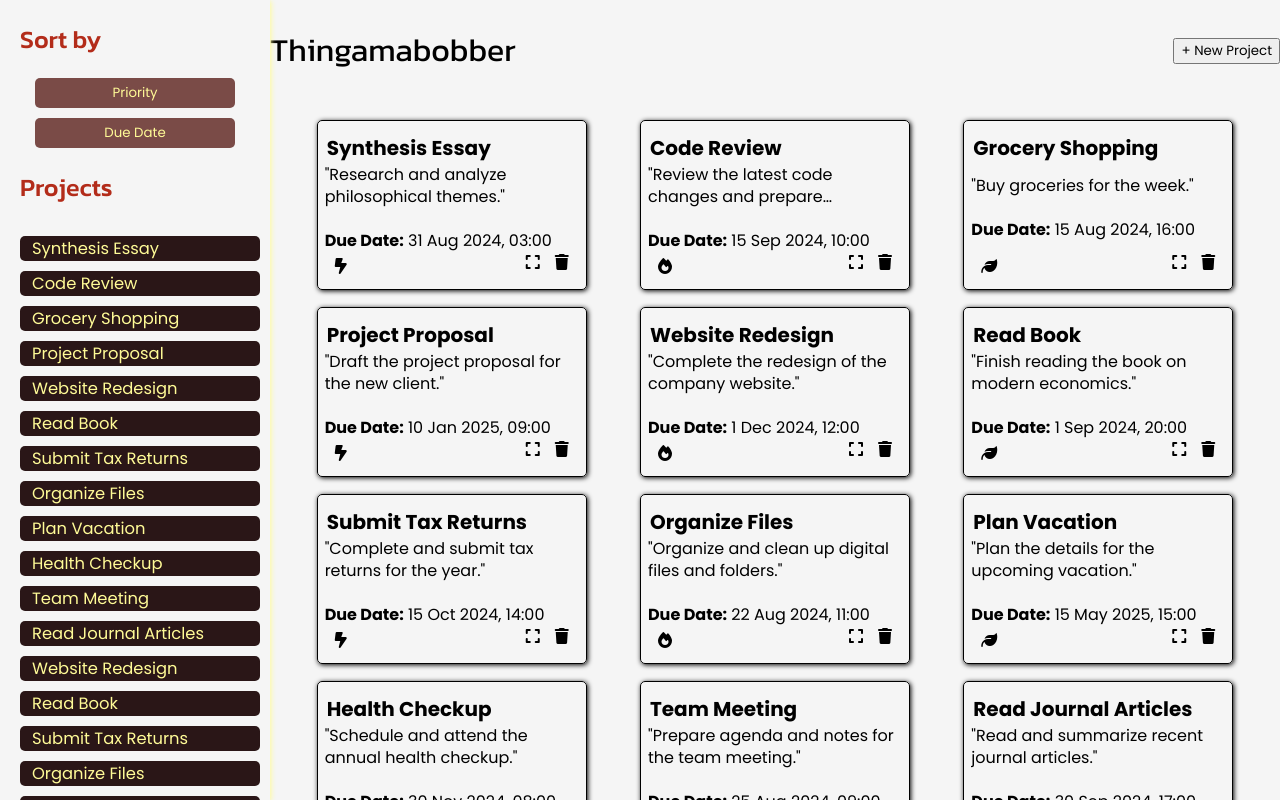
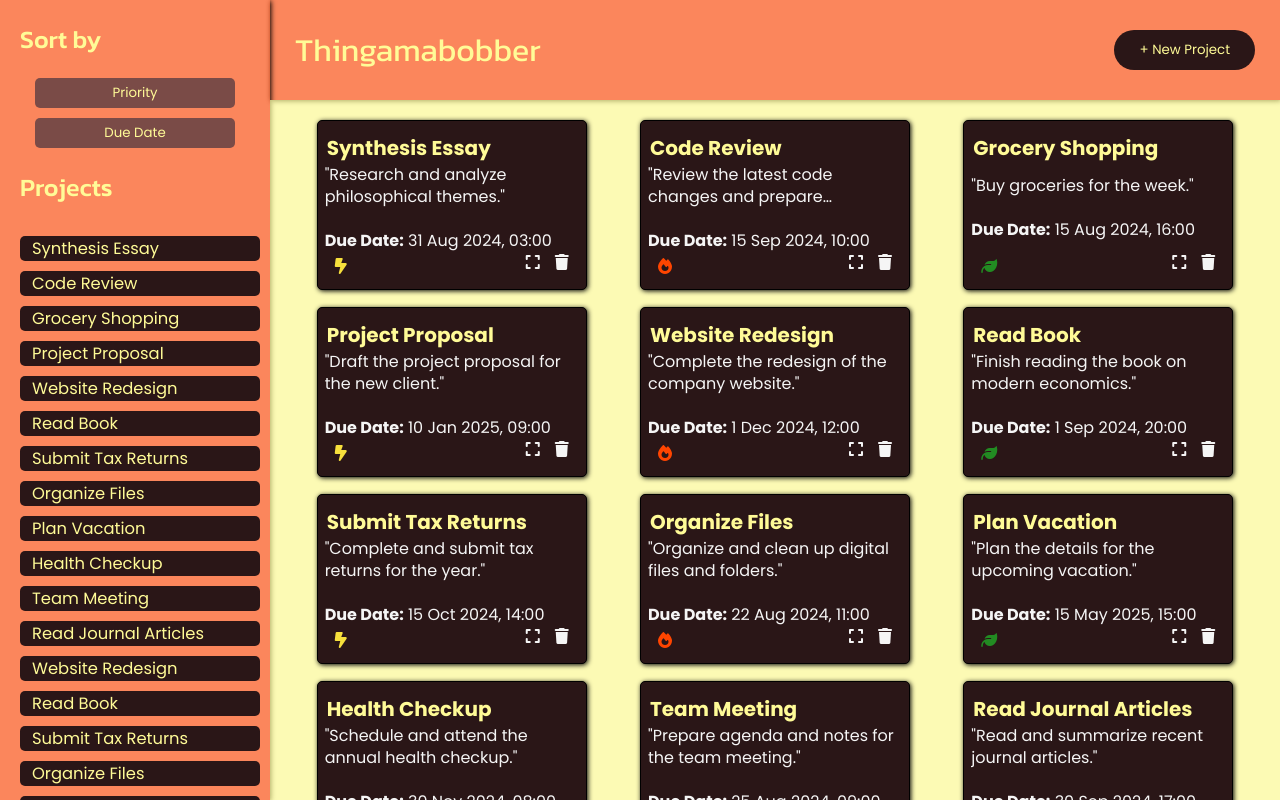
Before and after one commit to karldreta/todo-list-Thingamabob, a website built with webpack: page src/template.html in a window 1280 px wide. Built offline with nearby package versions, Linux system fonts and the light colour scheme.

Commit message:
Style header, main, projectContainer

```diff
--- a/src/style.css
+++ b/src/style.css
@@ -6,6 +6,8 @@
     --flame-fury: #B32C1A;
     --firewood-brown: #7A4B47;
     --charcoal-mid: #2A1617;
+
+    --flame-fury-bg: #ff44009f;
 }
 
 * {
@@ -33,24 +35,43 @@ body {
     display: flex;
     justify-content: space-between;
     align-items: center;
+    box-shadow: 1px 1px 5px black;
+    background-color: var(--flame-fury-bg);
 }
 
 #header h1 {
     font-family: "Kanit", sans-serif;
     font-weight: 400;
     font-style: normal;
+    margin-left: 25px;
+    color: var(--radiant-yellow);
+}
+
+#newProjectBtn {
+    padding: 10px 25px;
+    border: none;
+    background-color: var(--charcoal-mid);
+    color: var(--radiant-yellow);
+    margin-right: 25px;
+    border-radius: 20px;
+    cursor: pointer;
+}
+
+#newProjectBtn:hover {
+    transform: scale(105%);
 }
 
 /* Below: Sidebar */
 
 #sideBar {
     /* border-right: 4px solid var(--flame-fury); */
-    box-shadow: 1px 1px 5px var(--radiant-yellow);
+    box-shadow: 1px 1px 5px black;
     grid-row: 1 / 3;
     grid-column: 1;
     height: 100vh;
     display: flex;
     flex-direction: column;
+    background-color: var(--flame-fury-bg);
 }
 
 #sideBar h2 {
@@ -59,7 +80,7 @@ body {
     font-weight: 500;
     font-style: normal;
     font-size: 25px;
-    color: var(--flame-fury);
+    color: var(--radiant-yellow);
 }
 
 /* Below: Sort Buttons */
@@ -189,6 +210,7 @@ main {
     padding: 20px;
     overflow-y: auto;
     overflow-x: hidden;
+    background-color: #fffc97b0;
 }
 
 #content {
@@ -218,6 +240,8 @@ main {
     display: flex;
     flex-direction: column;
     justify-content: space-between;
+    background-color: var(--charcoal-mid);
+    color: whitesmoke;
 }
 
 .projectContainer:hover {
@@ -240,6 +264,7 @@ main {
     overflow: hidden;
     text-overflow: ellipsis;
     width: 100%;
+    color: var(--radiant-yellow);
 }
 
 .projectContainer p.todoDescription {
@@ -272,10 +297,26 @@ main {
     cursor: pointer;
 }
 
+.todoClickables > i:hover {
+    color: var(--radiant-yellow);
+}
+
 /* Priority Tooltips */
 .priorityIcon {
     position: relative;
     display: inline-block;
+}
+
+.priorityIcon > .fa-bolt-lightning {
+    color: #F7E03C;
+}
+
+.priorityIcon > .fa-fire {
+    color: #FF4500;
+}
+
+.priorityIcon > .fa-leaf {
+    color: #228B22;
 }
 
 .priorityIcon i::after {
```
